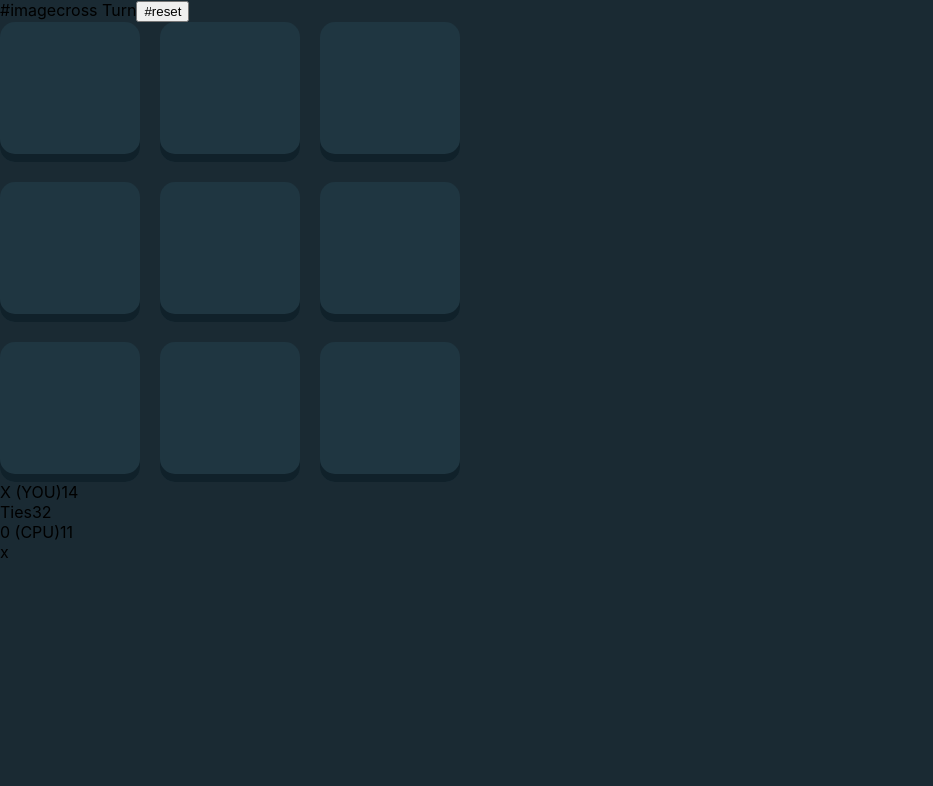
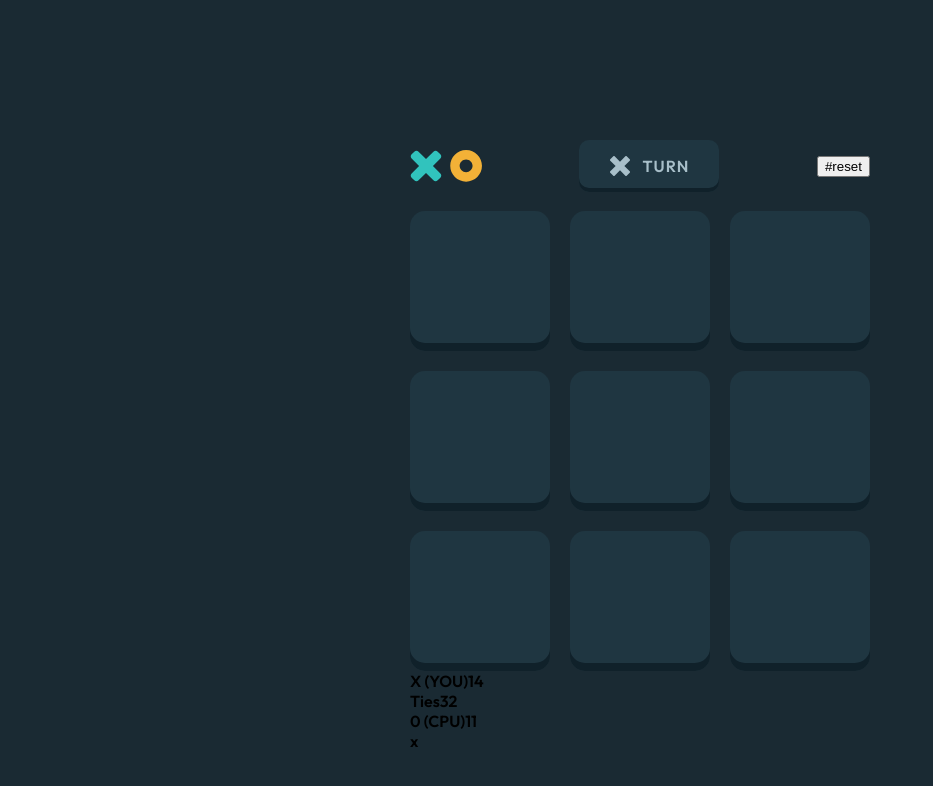
Before and after one commit to ocarmora/fm-tictactoe, a Next.js app: page / in a window 1280 px wide. Shown: the top 786 px of the page, without its empty margins (0-933 px from the left). Built offline with nearby package versions, Linux system fonts and the light colour scheme.

Commit message:
Add logo and turn component to header

```diff
--- /dev/null
+++ b/components/Icons/CircleIcon.tsx
@@ -0,0 +1,24 @@
+import { FC, SVGProps } from "react";
+
+export const CircleIcon: FC<SVGProps<SVGElement>> = ({
+  width,
+  height,
+  fill,
+}) => {
+  return (
+    <svg
+      xmlns="http://www.w3.org/2000/svg"
+      width={width}
+      height={height}
+      fill="none"
+      viewBox="0 0 20 20"
+    >
+      <path
+        fill={fill}
+        fillRule="evenodd"
+        d="M20 10c0-5.523-4.477-10-10-10S0 4.477 0 10s4.477 10 10 10 10-4.477 10-10zM5.926 10a4.074 4.074 0 118.148 0 4.074 4.074 0 01-8.148 0z"
+        clipRule="evenodd"
+      ></path>
+    </svg>
+  );
+};
--- /dev/null
+++ b/components/Icons/CrossIcon.tsx
@@ -0,0 +1,24 @@
+import { FC, SVGProps } from "react";
+
+export const CrossIcon: FC<SVGProps<SVGElement>> = ({
+  width,
+  height,
+  fill,
+}) => {
+  return (
+    <svg
+      xmlns="http://www.w3.org/2000/svg"
+      width={width}
+      height={height}
+      fill="none"
+      viewBox="0 0 20 20"
+    >
+      <path
+        fill={fill}
+        fillRule="evenodd"
+        d="M19.723 3.306l-3.03-3.03a.945.945 0 00-1.336 0L10 5.635 4.643.277a.945.945 0 00-1.337 0l-3.03 3.03a.945.945 0 000 1.336L5.635 10 .277 15.357a.945.945 0 000 1.337l3.03 3.03c.368.368.967.368 1.336 0L10 14.365l5.357 5.357c.37.37.968.37 1.337 0l3.03-3.03a.945.945 0 000-1.336L14.365 10l5.357-5.357a.945.945 0 000-1.337z"
+        clipRule="evenodd"
+      ></path>
+    </svg>
+  );
+};
--- /dev/null
+++ b/components/Icons/index.ts
@@ -0,0 +1 @@
+export * from "./CrossIcon";
--- /dev/null
+++ b/components/Turn/Turn.tsx
@@ -0,0 +1,16 @@
+import { FC } from "react";
+import { CrossIcon } from "../Icons";
+import { CircleIcon } from "../Icons/CircleIcon";
+import { TurnProps } from "./Turn.types";
+
+export const Turn: FC<TurnProps> = ({ mark }) => {
+  return (
+    <div className="TicTacToe__turn">
+      {mark === "cross" && <CrossIcon fill="#A8BFC9" width={20} height={20} />}
+      {mark === "circle" && (
+        <CircleIcon fill="#A8BFC9" width={20} height={20} />
+      )}
+      Turn
+    </div>
+  );
+};
--- /dev/null
+++ b/components/Turn/Turn.types.ts
@@ -0,0 +1,3 @@
+export type TurnProps = {
+  mark: "circle" | "cross";
+};
--- a/containers/TicTacToe/TicTacToe.tsx
+++ b/containers/TicTacToe/TicTacToe.tsx
@@ -3,6 +3,7 @@ import { Square } from "../../components/Square";
 import { Mark, useTicTacToe } from "../../hooks/useTicTacToe";
 import { FC, useState } from "react";
 import { TicTacToeProps } from "./TicTacToe.types";
+import { Turn } from "../../components/Turn/Turn";
 
 export const TicTacToe: FC<TicTacToeProps> = ({ playerChoice, onEnd }) => {
   const [winningSquaresIndex, setWinningSquaresIndex] = useState<Array<number>>(
@@ -31,10 +32,11 @@ export const TicTacToe: FC<TicTacToeProps> = ({ playerChoice, onEnd }) => {
   };
 
   return (
-    <>
+    <div className="TicTacToe">
       <div className="TicTacToe__header">
-        <span>#image</span>
-        <span>{turn} Turn</span>
+        {/* eslint-disable-next-line @next/next/no-img-element */}
+        <img src="/logo.svg" alt="Tic Tac Toe" />
+        <Turn mark={turn} />
         <button onClick={resetGame}>#reset</button>
       </div>
 
@@ -71,6 +73,6 @@ export const TicTacToe: FC<TicTacToeProps> = ({ playerChoice, onEnd }) => {
         </div>
         x
       </div>
-    </>
+    </div>
   );
 };
--- a/pages/_app.tsx
+++ b/pages/_app.tsx
@@ -1,6 +1,13 @@
-import '../styles/globals.css'
-import type { AppProps } from 'next/app'
+import { Outfit } from "next/font/google";
+import "../styles/globals.css";
+import type { AppProps } from "next/app";
+
+const outfit = Outfit({ subsets: [], weight: ["600"] });
 
 export default function App({ Component, pageProps }: AppProps) {
-  return <Component {...pageProps} />
+  return (
+    <main className={outfit.className}>
+      <Component {...pageProps} />
+    </main>
+  );
 }
--- a/styles/globals.css
+++ b/styles/globals.css
@@ -5,7 +5,7 @@
   --color-lighter-blue: #65e9e4;
   --color-light-yellow: #f2b137;
   --color-lighter-yellow: #ffc860;
-  --square-hover-icon: ;
+  --color-silver: #a8bfc9;
 }
 
 html,
@@ -27,6 +27,11 @@ a {
 
 * {
   box-sizing: border-box;
+}
+
+.TicTacToe {
+  max-width: 460px;
+  margin: 140px auto;
 }
 
 .TicTacToe__board {
@@ -78,3 +83,27 @@ a {
 .TicTacToe__square--circle-placeholder:hover {
   background-image: url("/circle-hover.svg");
 }
+
+.TicTacToe__header {
+  display: flex;
+  align-items: center;
+  justify-content: space-between;
+  height: 52px;
+  margin-bottom: 19px;
+}
+
+.TicTacToe__turn {
+  display: flex;
+  width: 140px;
+  background-color: var(--color-semi-dark-navy);
+  height: 100%;
+  border-radius: 10px;
+  box-shadow: inset 0 -4px 0 #10212a;
+  align-items: center;
+  justify-content: center;
+  color: var(--color-silver);
+  text-transform: uppercase;
+  font-weight: 600;
+  letter-spacing: 1px;
+  gap: 13px;
+}
```
Also changed, not shown: public/logo.svg (added).
